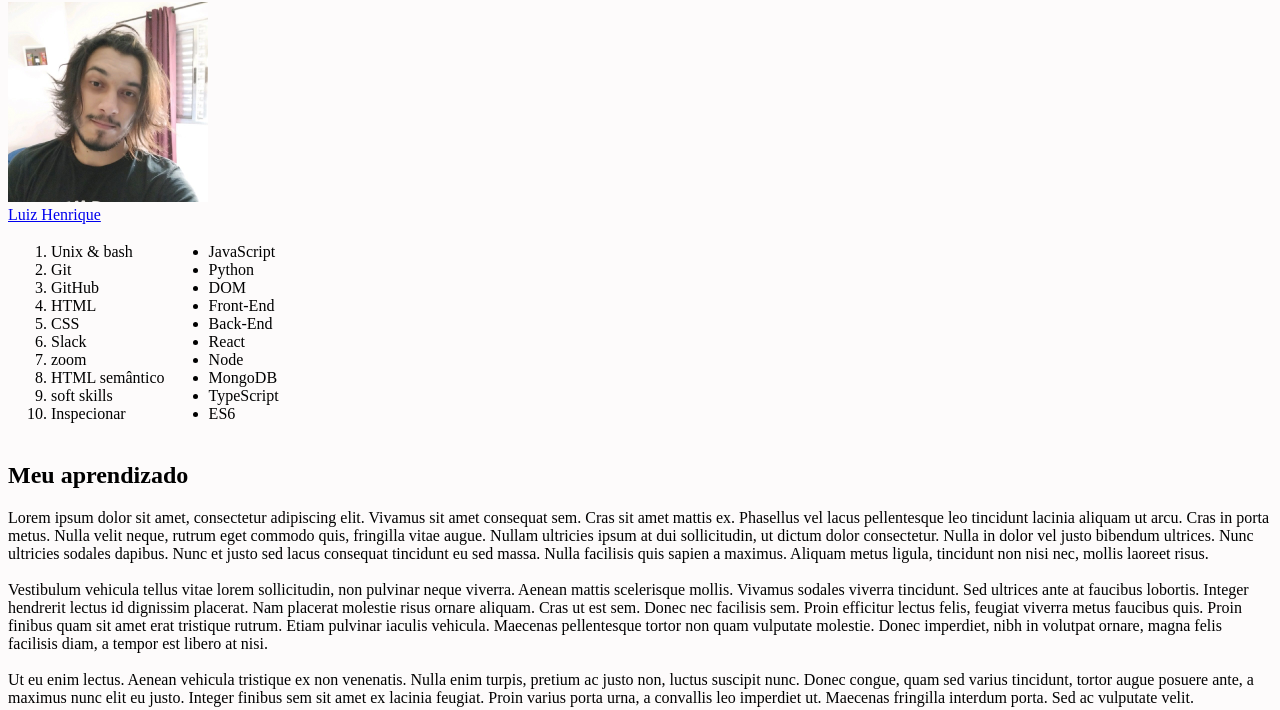
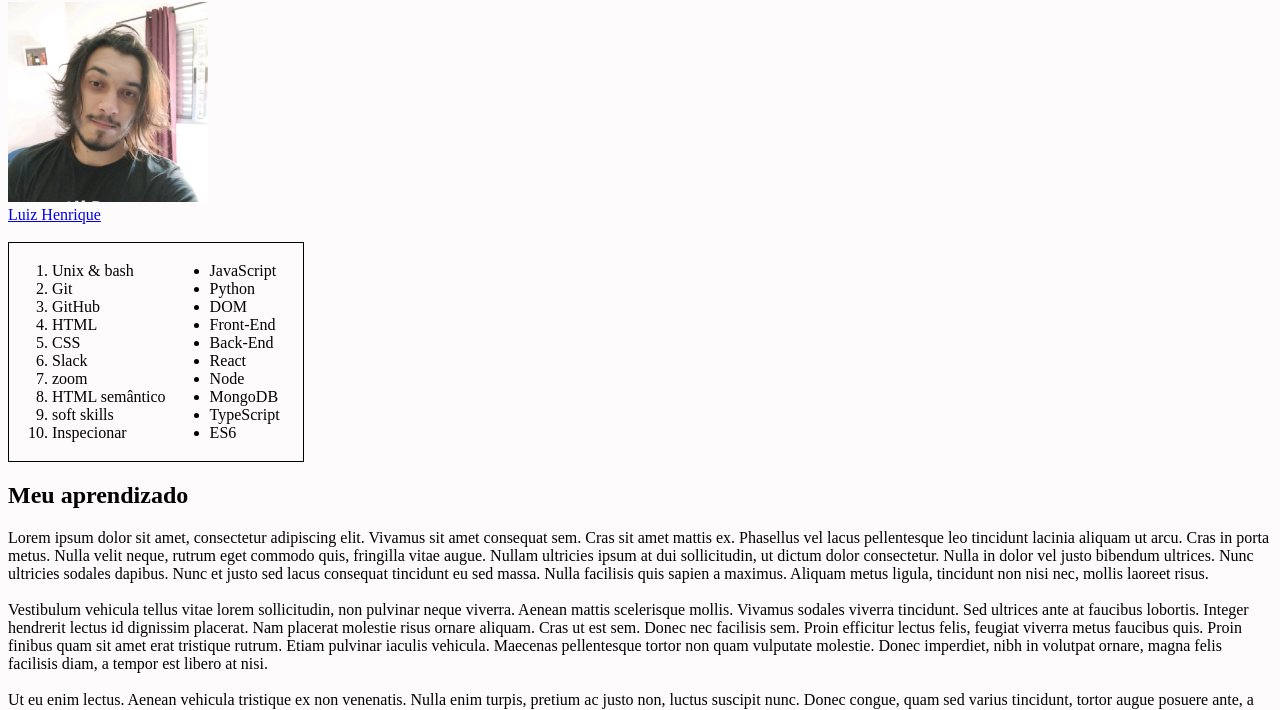
Before and after one commit to wxluiz/lessons-learned, a website: page index.html in a window 1280 px wide. Shown: the part 78-788 px from the top of the page. Drawn offline with Linux system fonts and the light colour scheme.

Commit message:
Requisito 13 feito

```diff
--- a/index.html
+++ b/index.html
@@ -16,7 +16,8 @@
             <img id="minha_foto" src="./EU.jpeg" alt="minha_foto" width="200px"> <br>
 
             <a href="https://www.linkedin.com/in/luizhmaduro/" target="_blank">Luiz Henrique</a>
-        </section>
+        </section> <br>
+
         <section>
             <table>
                 <tr>
--- a/style.css
+++ b/style.css
@@ -5,3 +5,8 @@ body {
 header {
     margin-top: 0;
 }
+
+table {
+    border: 1px solid black;
+    padding-right: 20px;
+}
```
